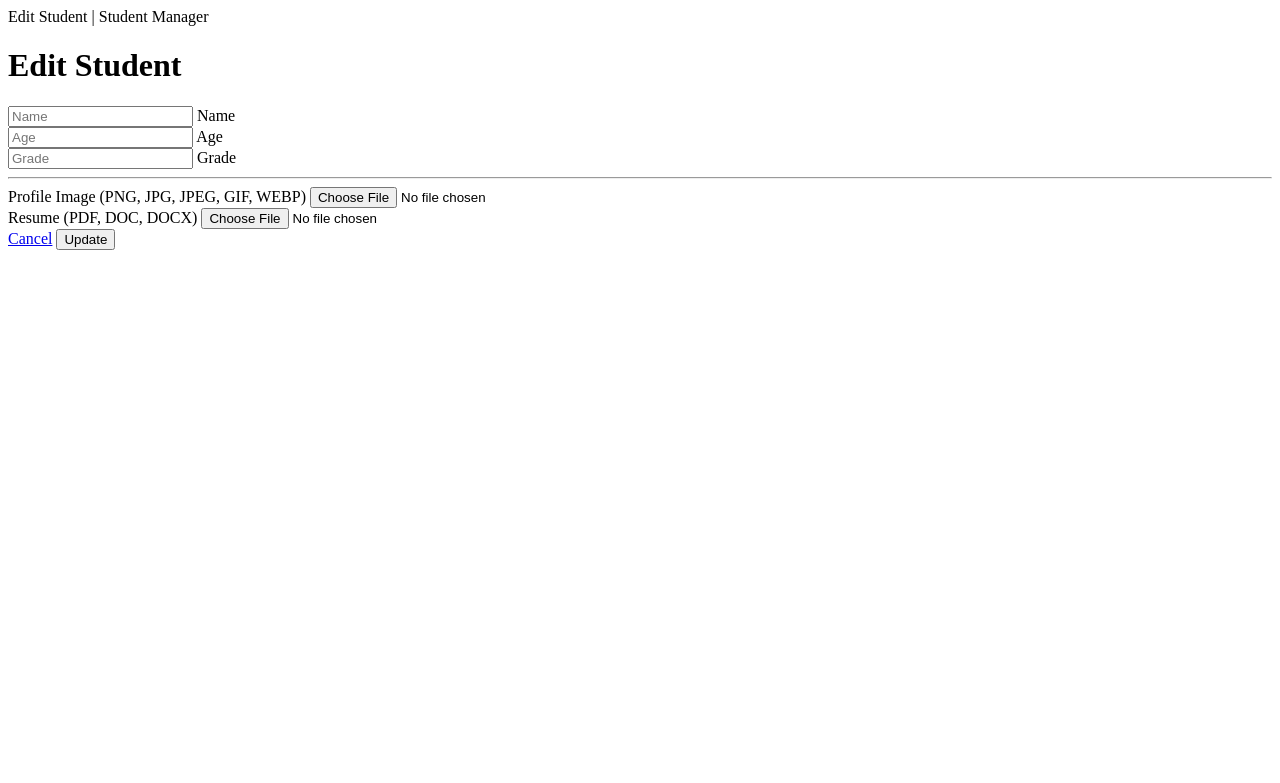
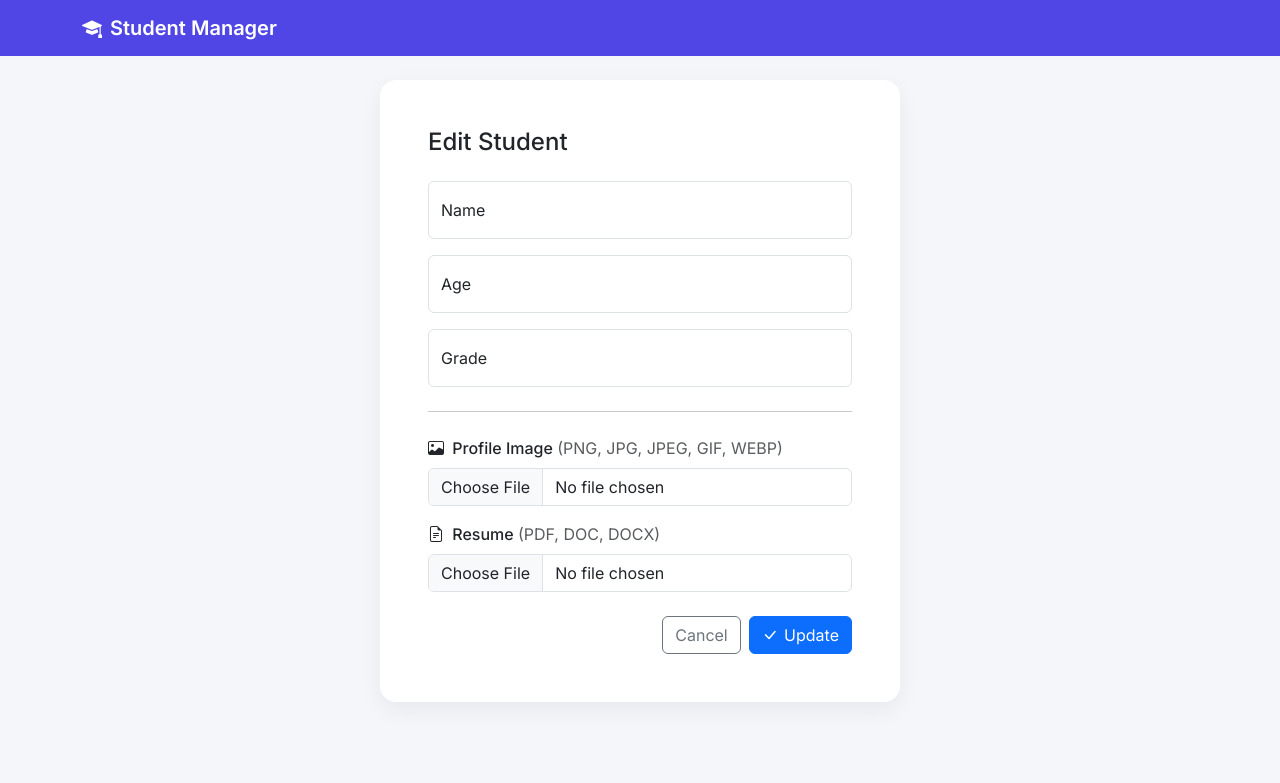
Before and after one commit to kashyapanushreya19-source/AWS, a Flask app: template templates/edit.html in a window 1280 px wide. Shown: the top 783 px of the page. Run offline with Flask 3, Linux system fonts and the light colour scheme; the template is opened without the code that fills it, so the values that code supplies are empty; parts of the project's set-up code (start-up, migrations or seed data) failed here and were passed over; some libraries are stand-ins or nearby versions.

Commit message:
app.py changes

```diff
--- a/templates/base.html
+++ b/templates/base.html
@@ -1,50 +1,26 @@
-{% block title %}Add Student | Student Manager{% endblock %}
-{% block content %}
-<div class="auth-card">
-    <div class="card card-elevated">
-        <div class="card-body p-4 p-md-5">
-            <h1 class="h4 mb-4">Add Student</h1>
-            <form action="{{ url_for('add_student') }}" method="POST" enctype="multipart/form-data">
-                <div class="form-floating mb-3">
-                    <input type="text" class="form-control" id="name" name="name" placeholder="Name" required>
-                    <label for="name">Name</label>
-                </div>
-                <div class="form-floating mb-3">
-                    <input type="number" class="form-control" id="age" name="age" placeholder="Age" required>
-                    <label for="age">Age</label>
-                </div>
-                <div class="form-floating mb-4">
-                    <input type="text" class="form-control" id="grade" name="grade" placeholder="Grade" required>
-                    <label for="grade">Grade</label>
-                </div>
-
-                <hr class="my-4">
-
-                <div class="mb-3">
-                    <label for="profile_image" class="form-label fw-medium">
-                        <i class="bi bi-image me-1"></i> Profile Image
-                        <span class="text-muted fw-normal">(PNG, JPG, JPEG, GIF, WEBP)</span>
-                    </label>
-                    <input type="file" class="form-control" id="profile_image" name="profile_image"
-                           accept=".png,.jpg,.jpeg,.gif,.webp">
-                </div>
-                <div class="mb-4">
-                    <label for="resume" class="form-label fw-medium">
-                        <i class="bi bi-file-earmark-text me-1"></i> Resume
-                        <span class="text-muted fw-normal">(PDF, DOC, DOCX)</span>
-                    </label>
-                    <input type="file" class="form-control" id="resume" name="resume"
-                           accept=".pdf,.doc,.docx">
-                </div>
-
-                <div class="d-flex justify-content-end gap-2">
-                    <a href="{{ url_for('index') }}" class="btn btn-outline-secondary">Cancel</a>
-                    <button type="submit" class="btn btn-primary btn-icon">
-                        <i class="bi bi-check-lg"></i> Save
-                    </button>
-                </div>
-            </form>
+<!DOCTYPE html>
+<html lang="en">
+<head>
+    <meta charset="UTF-8">
+    <meta name="viewport" content="width=device-width, initial-scale=1.0">
+    <title>{% block title %}Student Manager{% endblock %}</title>
+    <link rel="preconnect" href="https://fonts.googleapis.com">
+    <link href="https://fonts.googleapis.com/css2?family=Inter:wght@400;500;600;700&display=swap" rel="stylesheet">
+    <link rel="stylesheet" href="https://cdn.jsdelivr.net/npm/bootstrap@5.3.3/dist/css/bootstrap.min.css">
+    <link rel="stylesheet" href="https://cdn.jsdelivr.net/npm/bootstrap-icons@1.11.3/font/bootstrap-icons.css">
+    <link rel="stylesheet" href="{{ url_for('static', filename='css/style.css') }}">
+</head>
+<body>
+    <nav class="navbar navbar-expand-lg navbar-dark bg-primary mb-4">
+        <div class="container">
+            <a class="navbar-brand fw-semibold" href="{{ url_for('index') }}">
+                <i class="bi bi-mortarboard-fill"></i> Student Manager
+            </a>
         </div>
-    </div>
-</div>
-{% endblock %}
+    </nav>
+    <main class="container pb-5">
+        {% block content %}{% endblock %}
+    </main>
+    <script src="https://cdn.jsdelivr.net/npm/bootstrap@5.3.3/dist/js/bootstrap.bundle.min.js"></script>
+</body>
+</html>
```
